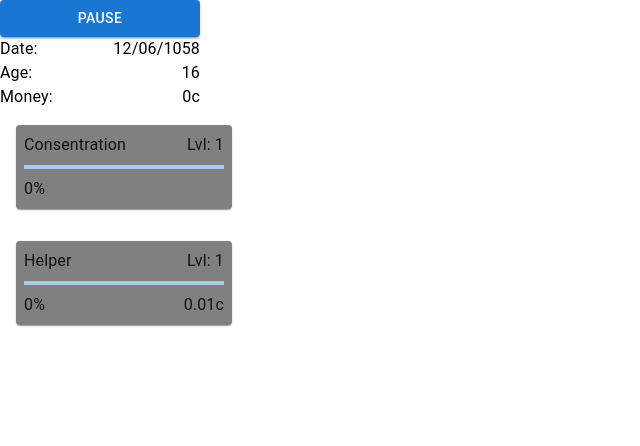
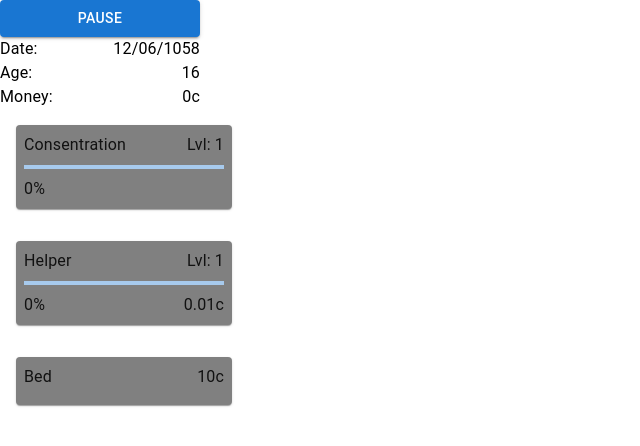
Before and after one commit to A-Crawley/turbo-parakeet, a React (Create React App) app: page / in a window 1280 px wide. Shown: the top 446 px of the page, without its empty margins (0-640 px from the left). Built offline with nearby package versions, Linux system fonts and the light colour scheme.

Commit message:
Added an item

```diff
--- a/src/App.tsx
+++ b/src/App.tsx
@@ -4,7 +4,7 @@ import { useEffect, useState } from "react";
 import "./App.css";
 import { Job } from "./classes/Job";
 import { Skill } from "./classes/Skill";
-import { familyBakery, selfImprovmentSkills } from "./Data";
+import { familyBakery, purchaseableItems, selfImprovmentSkills } from "./Data";
 import { formatDate, getCurrenyDivisions, prettyPrintCurrency } from "./Utils";
 
 function App() {
@@ -24,6 +24,16 @@ function App() {
   const [cash, setCash] = useState(0);
 
   const [paused, setPaused] = useState(false);
+
+  const withdrawCash = (amount: number): boolean => {
+    if (amount > cash) return false;
+    setCash((c) => c - amount);
+    return true;
+  };
+
+  const depositCash = (amount: number) => {
+    setCash((c) => c + amount);
+  };
 
   const iterate = () => {
     if (paused) return;
@@ -119,6 +129,16 @@ function App() {
             />
           ))}
       </div>
+      <div style={{ display: "flex", flexDirection: "row" }}>
+        {purchaseableItems
+          .filter((j) => true)
+          .map((purchasable) => (
+            <purchasable.component
+              key={purchasable.id}
+              withdraw={withdrawCash}
+            />
+          ))}
+      </div>
     </div>
   );
 }
--- a/src/Data.tsx
+++ b/src/Data.tsx
@@ -1,5 +1,6 @@
 import { Job } from "./classes/Job";
 import { Skill } from "./classes/Skill";
+import Item from "./classes/Item";
 
 const helperJob = new Job(1, "Helper", 1, 0.01, () => true, 2);
 const assistantJob = new Job(
@@ -89,3 +90,15 @@ const consentration = new Skill(
 );
 
 export const selfImprovmentSkills = [consentration];
+
+const bed = new Item(1, "Bed", 10, () => {
+  familyBakery.forEach((job: Job) => {
+    job.increaseMultiplier(0.5);
+  });
+
+  selfImprovmentSkills.forEach((skill: Skill) => {
+    skill.increaseMultiplier(0.5);
+  });
+});
+
+export const purchaseableItems = [bed];
--- /dev/null
+++ b/src/classes/Item.tsx
@@ -0,0 +1,64 @@
+import { Paper, Tooltip, Typography } from "@mui/material";
+import { getCurrenyDivisions, prettyPrintCurrency } from "../Utils";
+
+interface Props {
+  withdraw: Function;
+}
+
+export default class Item {
+  public id: number;
+  private purchaseFunction: Function;
+  private name: string;
+  private isPurchased: boolean;
+  private cost: number;
+
+  constructor(
+    id: number,
+    name: string,
+    cost: number,
+    purchaseFunction: Function
+  ) {
+    this.id = id;
+    this.purchaseFunction = purchaseFunction;
+    this.isPurchased = false;
+    this.name = name;
+    this.cost = cost;
+  }
+
+  public purchase = (withdraw: Function) => {
+    if (this.isPurchased) return;
+    if (!withdraw(this.cost)) return;
+    this.purchaseFunction();
+    this.isPurchased = true;
+  };
+
+  public component = ({ withdraw }: Props) => (
+    <>
+      <Tooltip title={``}>
+        <Paper
+          sx={{
+            width: "200px",
+            background: this.isPurchased ? "#404040" : "#808080",
+            p: 1,
+            m: 2,
+          }}
+          onClick={() => this.purchase(withdraw)}
+        >
+          <div
+            style={{
+              display: "flex",
+              flexDirection: "row",
+              justifyContent: "space-between",
+              marginBottom: "8px",
+            }}
+          >
+            <Typography>{this.name}</Typography>
+            <Typography>
+              {prettyPrintCurrency(getCurrenyDivisions(this.cost))}
+            </Typography>
+          </div>
+        </Paper>
+      </Tooltip>
+    </>
+  );
+}
```
